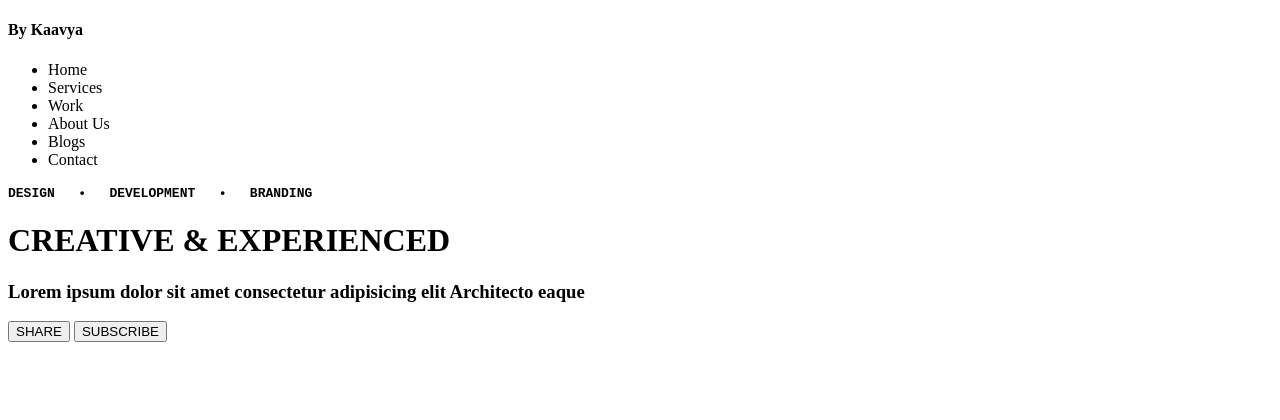
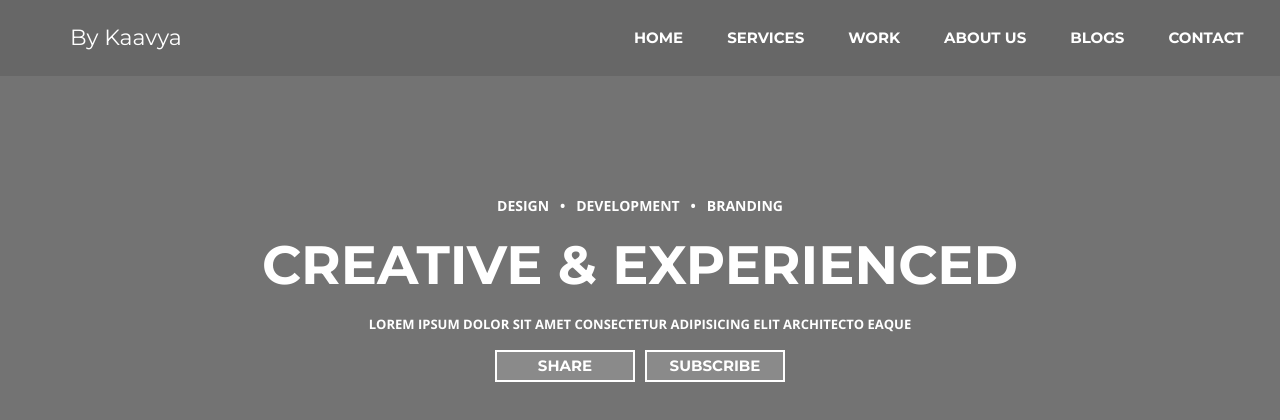
Before and after one commit to kaavyabaranwal/Static-Modern-HomePage, a plain HTML site: page index.html in a window 1280 px wide. Drawn offline with nearby package versions, Linux system fonts and the light colour scheme.

Commit message:
Update index.html

```diff
--- a/index.html
+++ b/index.html
@@ -6,7 +6,7 @@
     <meta http-equiv="X-UA-Compatible" content="IE=edge">
     <meta name="viewport" content="width=device-width, initial-scale=1.0">
     <title>personal webpage</title>
-    <link rel="stylesheet" href="css/style.css">
+    <link rel="stylesheet" href="style2.css">
 </head>
 
 <body>
```
